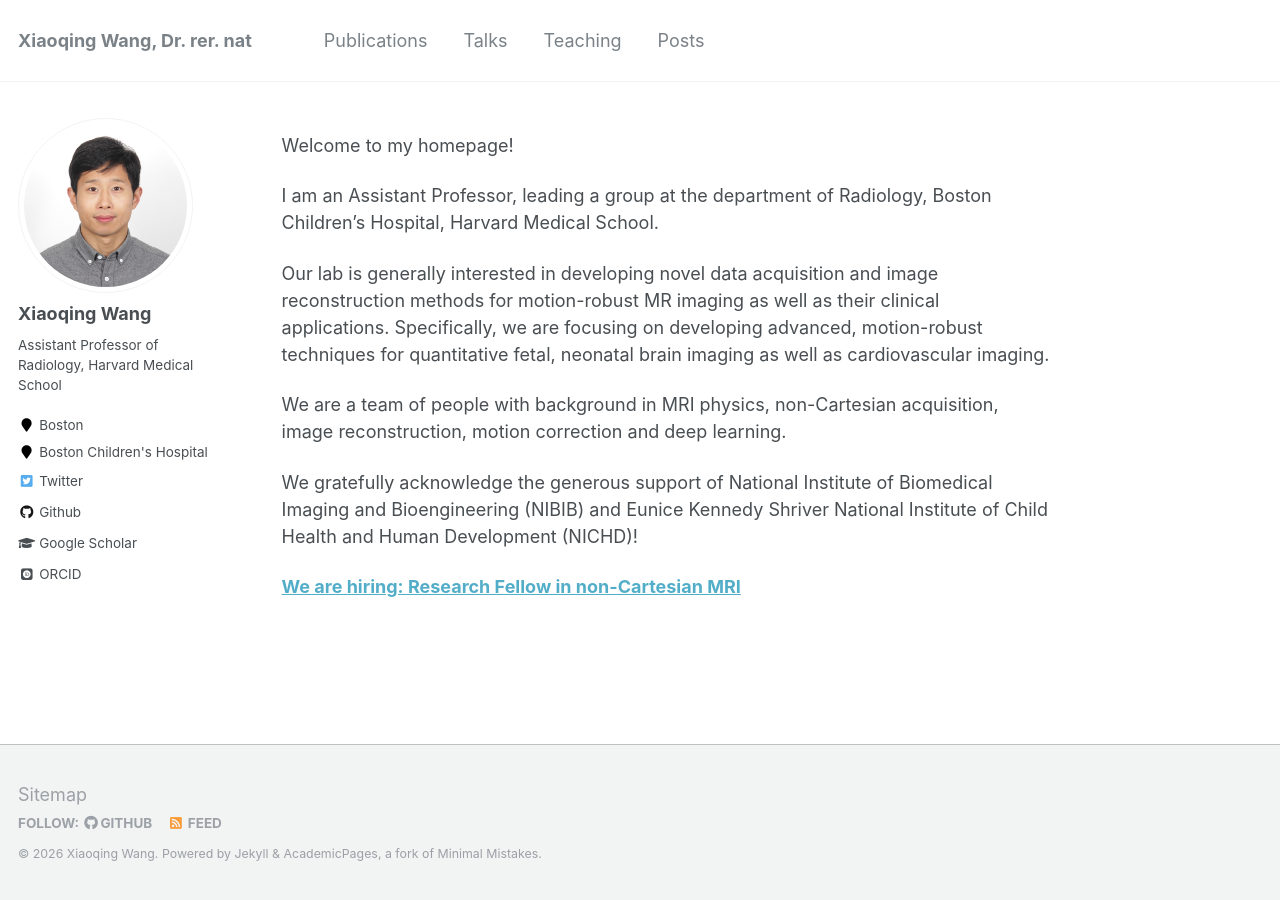
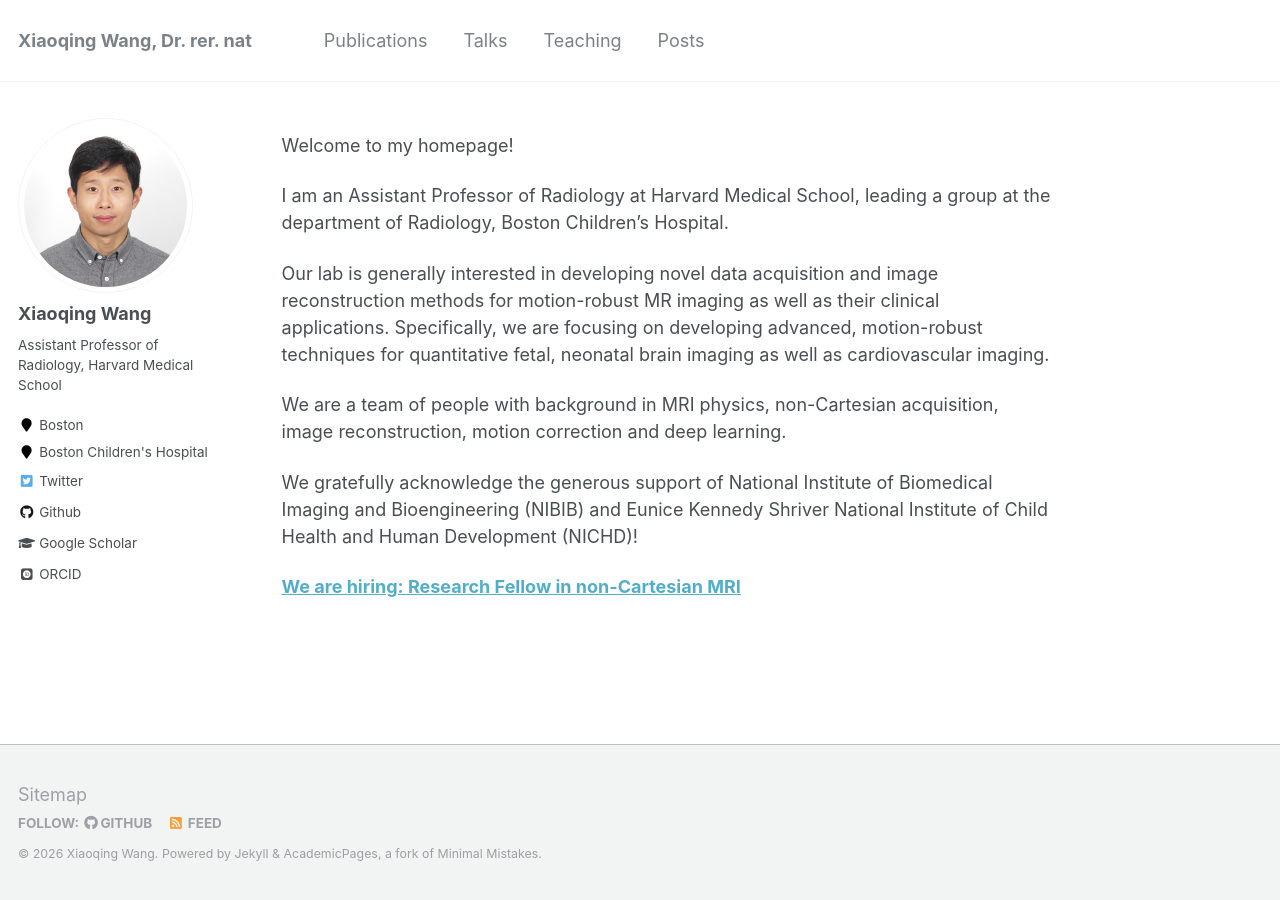
Before and after one commit to xqwang1/xqwang1.github.io, a Jekyll site: the page built from _pages/about.md, in a window 1280 px wide. Built offline with Jekyll 4.4.1, drawn with Linux system fonts in a browser that asks for light colours; some web fonts are replaced.

Commit message:
update about

```diff
--- a/_pages/about.md
+++ b/_pages/about.md
@@ -10,7 +10,7 @@ redirect_from:
 
 Welcome to my homepage!
 
-I am an Assistant Professor, leading a group at the department of Radiology, Boston Children's Hospital, Harvard Medical School.
+I am an Assistant Professor of Radiology at Harvard Medical School, leading a group at the department of Radiology, Boston Children's Hospital.
 
 Our lab is generally interested in developing novel data acquisition and image reconstruction methods for motion-robust MR imaging as well as their clinical applications. Specifically, we are focusing on developing advanced, motion-robust techniques for quantitative fetal, neonatal brain imaging as well as cardiovascular imaging.
 
```
